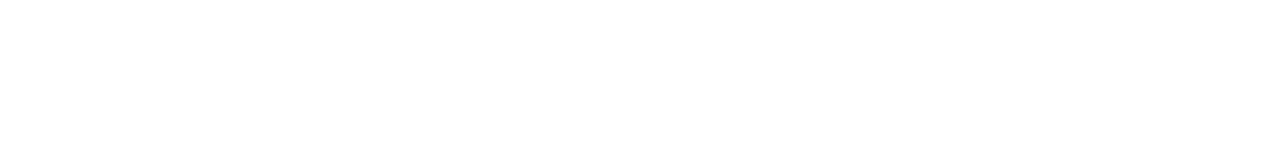
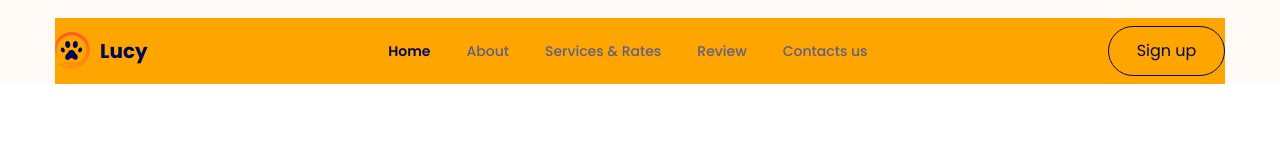
Before and after one commit to Teddy-yy/04.-Lucy-Pet-Care, a plain HTML site: page index.html in a window 1280 px wide. Drawn offline with Linux system fonts and the light colour scheme.

Commit message:
Header top

```diff
--- a/assets/css/styles.css
+++ b/assets/css/styles.css
@@ -1,6 +1,12 @@
 :root{
     --font-heading: 'Sora', sans-serif;
     --font-body: 'Poppins', sans-serif;
+    --bg-color-1: #FFFAF5;
+    --bg-color-2: #FFF6ED;
+    --primary-color: #FF5B2E;
+    --secondary-color: #000958;
+    --color-1: #656689;
+    --color-2: #5E6085;
 }
 
 *{
@@ -17,4 +23,86 @@ html{
 body{
     font-size: 1.6rem;
     font-family: 'Poppins', sans-serif;
+    color: var(--color-1);
 }
+
+/* Common */
+.container{
+    width: 1170px;
+    margin: 0 auto;
+    max-width: calc(100% - 48px);
+}
+
+a{
+    text-decoration: none;
+    color: inherit;
+}
+
+/* Logo */
+.logo{
+    display: flex;
+    align-items: center;
+    column-gap: 10px;
+}
+
+.logo__text{
+    color: var(--secondary-color);
+    font-weight: 700;
+    font-size: 2rem;
+}
+
+/* Button */
+.btn{
+    --height: 56px;
+    border-radius: calc(var(--height) / 2);
+    line-height: calc(var(--height) - 2px);
+    text-align: center;
+    transition: opacity .25s;
+}
+
+.btn:hover{
+    opacity: 0.7;
+}
+
+.btn.btn-1{
+    background: transparent;
+    color: var(--secondary-color);
+    border: 1px solid currentColor;
+}
+
+/* Header */
+.header{
+    background-color: var(--bg-color-1);
+    padding-top: 18px;
+}
+
+/* Header Top */
+.header-top{
+    display: flex;
+    align-items: center;
+    justify-content: space-between;
+    padding: 8px 0;
+    background: orange;
+}
+
+.navbar ul{
+    display: flex;
+}
+
+.signup-btn{
+    --height: 50px;
+    min-width: 117px;
+}
+
+.navbar__link{
+    display: inline-block;
+    padding: 5px 18px;
+    color: var(--color-2);
+    font-size: 14px;
+    font-weight: 500;
+}
+
+.navbar__link-active{
+    color: var(--secondary-color);
+    font-weight: 600;
+}
--- a/index.html
+++ b/index.html
@@ -36,6 +36,31 @@
     <link rel="stylesheet" href="./assets/css/styles.css">
 </head>
 <body>
+    <header class="header">
+        <div class="container">
+            <div class="header-top">
+                <!-- Logo -->
+                <a href="/">
+                    <div class="logo">
+                        <img src="./assets/icons/logo.svg" alt="Lucy">
+                        <span class="logo__text">Lucy</span>
+                    </div>
+                </a>
 
+                <!-- Navigation -->
+                <nav class="navbar">
+                    <ul class="navbar__list">
+                        <li class="navbar__item"><a class="navbar__link navbar__link-active" href="#!">Home</a></li>
+                        <li class="navbar__item"><a class="navbar__link" href="#!">About</a></li>
+                        <li class="navbar__item"><a class="navbar__link" href="#!">Services & Rates</a></li>
+                        <li class="navbar__item"><a class="navbar__link" href="#!">Review</a></li>
+                        <li class="navbar__item"><a class="navbar__link" href="#!">Contacts us</a></li>
+                    </ul>
+                </nav>
+
+                <a href="#!" class="btn btn-1 signup-btn">Sign up</a>
+            </div>
+        </div>
+    </header>
 </body>
 </html>
```
Also changed, not shown: assets/icons/logo.svg (renamed from assets/icons/Group 8.svg).
